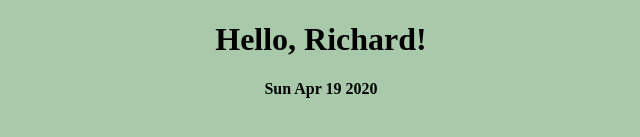
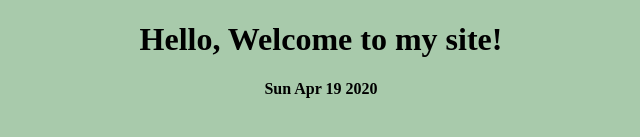
Before and after one commit to richardhyndman/richardhyndman.github.io, a plain HTML site: page index.html in a window 1280 px wide. Shown: the top 137 px of the page, without its empty margins (319-959 px from the left). Drawn offline with Linux system fonts and the light colour scheme.

Commit message:
Update index.html

```diff
--- a/index.html
+++ b/index.html
@@ -6,7 +6,7 @@
         <script async src='./javascript/index.js'></script>
     </head>
     <body>
-        <h1>Hello, Richard!</h1>
+        <h1>Hello, Welcome to my site!</h1>
         <h4 id='date'> </h4>
 
         <div class="image-section">
```
